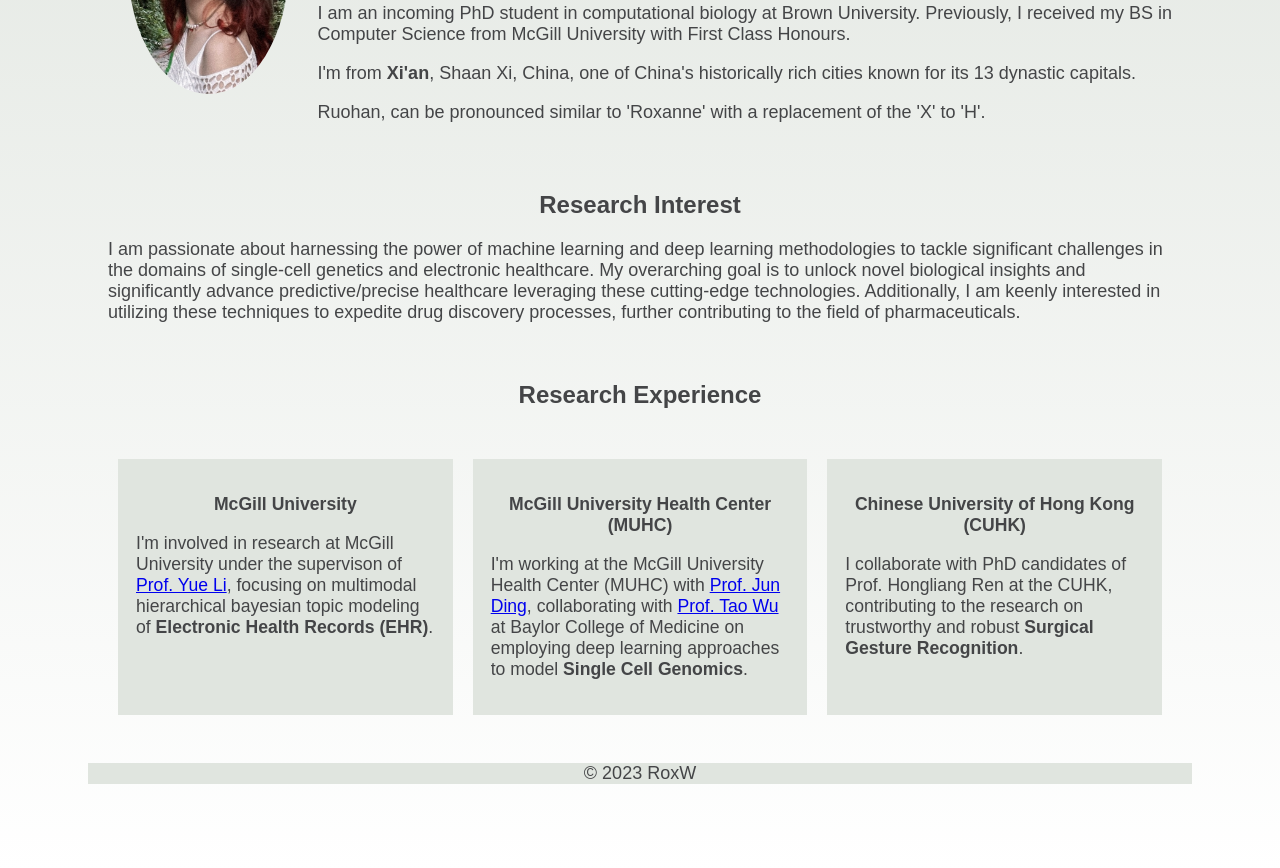
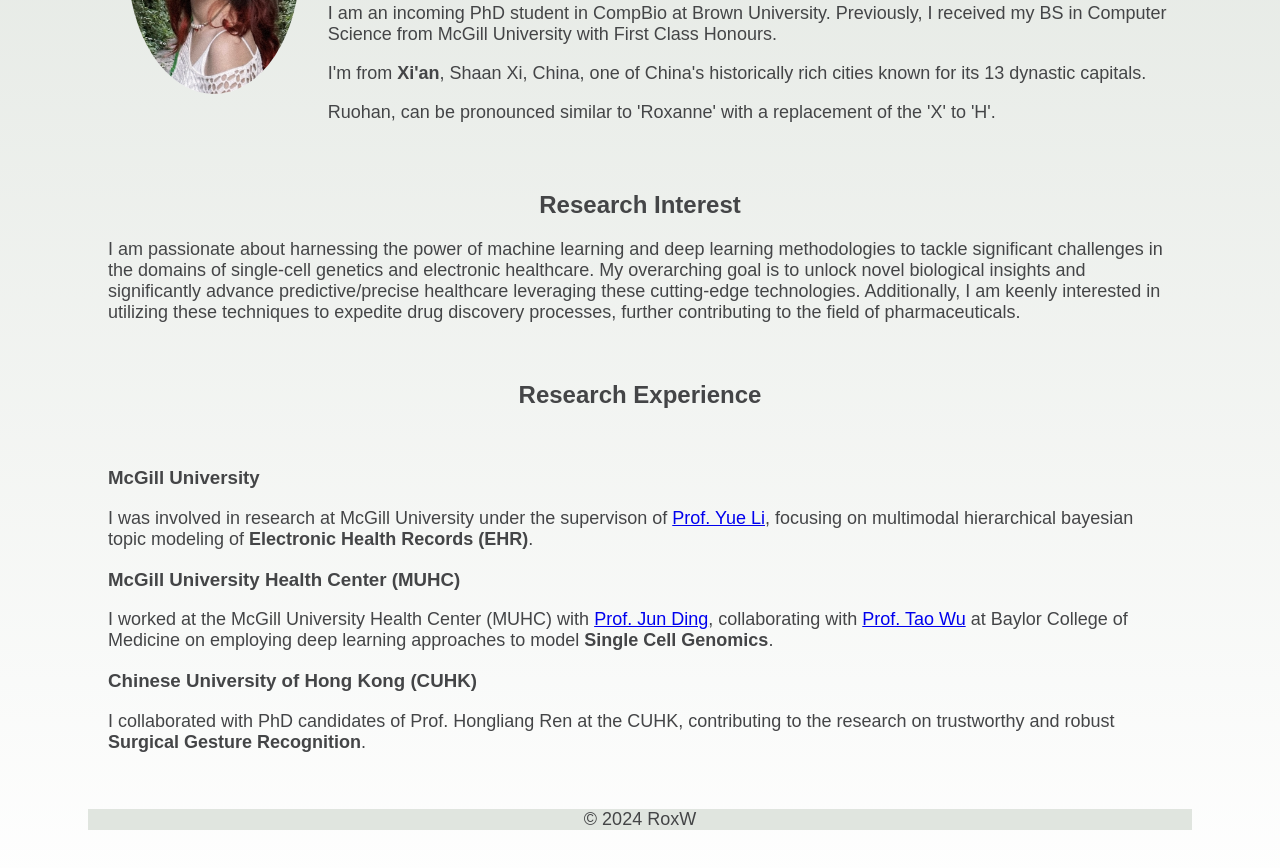
Before and after one commit to RoKsaNne/RoKsaNne.github.io, a plain HTML site: page index.html in a window 1280 px wide. Shown: the part 318-1186 px from the top of the page. Drawn offline with Linux system fonts and the light colour scheme.

Commit message:
Update index.html

```diff
--- a/index.html
+++ b/index.html
@@ -17,7 +17,7 @@
 
       <p> 💻 Computational Biology | 🏫 Brown University｜📍 Providence, RI, US</p>
       <p><a href="https://github.com/RoKsaNne">Github</a> |
-         <a href="mailto:ruohan.wang4@mail.mcgill.ca">Email</a> |
+         <a href="mailto:ruohan_wang@brown.edu">Email</a> |
          <a href="www.linkedin.com/in/ruohan-wang-roksanne">Linkedin</a>
 
       </p>
@@ -25,7 +25,7 @@
         Hi! I'm Ruohan (Roxanne) Wang, a passionate learner and aspiring researcher in the field of Computational Biology.
       </p>
       <p>
-        I am an incoming PhD student in computational biology at Brown University.
+        I am an incoming PhD student in CompBio at Brown University.
         Previously, I received my BS in Computer Science from McGill University with First Class Honours.
       </p>
       <p>
@@ -54,20 +54,20 @@
 
 
   <h2>Research Experience</h2>
-  <section class="three-column">
-    <div class="column">
+  <section class="three-row">
+    <div class="row">
       <h3>McGill University</h2>
-      <p>I'm involved in research at McGill University under the supervison of <a href="https://www.cs.mcgill.ca/~yueli/">Prof. Yue Li</a>, focusing on multimodal hierarchical bayesian topic modeling of <strong>Electronic Health Records (EHR)</strong>.</p>
+      <p>I was involved in research at McGill University under the supervison of <a href="https://www.cs.mcgill.ca/~yueli/">Prof. Yue Li</a>, focusing on multimodal hierarchical bayesian topic modeling of <strong>Electronic Health Records (EHR)</strong>.</p>
     </div>
 
-    <div class="column">
+    <div class="row">
       <h3>McGill University Health Center (MUHC)</h2>
-      <p>I'm working at the McGill University Health Center (MUHC) with <a href="https://junding.lab.mcgill.ca/">Prof. Jun Ding</a>, collaborating with <a href="https://www.bcm.edu/research/faculty-labs/tao-wu-lab">Prof. Tao Wu</a> at Baylor College of Medicine on employing deep learning approaches to model <strong>Single Cell Genomics</strong>.</p>
+      <p>I worked at the McGill University Health Center (MUHC) with <a href="https://junding.lab.mcgill.ca/">Prof. Jun Ding</a>, collaborating with <a href="https://www.bcm.edu/research/faculty-labs/tao-wu-lab">Prof. Tao Wu</a> at Baylor College of Medicine on employing deep learning approaches to model <strong>Single Cell Genomics</strong>.</p>
     </div>
 
-    <div class="column">
+    <div class="row">
       <h3>Chinese University of Hong Kong (CUHK)</h2>
-      <p>I collaborate with PhD candidates of Prof. Hongliang Ren at the CUHK, contributing to the research on trustworthy and robust <strong>Surgical Gesture Recognition</strong>.</p>
+      <p>I collaborated with PhD candidates of Prof. Hongliang Ren at the CUHK, contributing to the research on trustworthy and robust <strong>Surgical Gesture Recognition</strong>.</p>
     </div>
   </section>
 
@@ -75,7 +75,7 @@
 
 
   <footer>
-    <p>&copy; 2023 RoxW </p>
+    <p>&copy; 2024 RoxW </p>
   </footer>
 
 </body>
```
